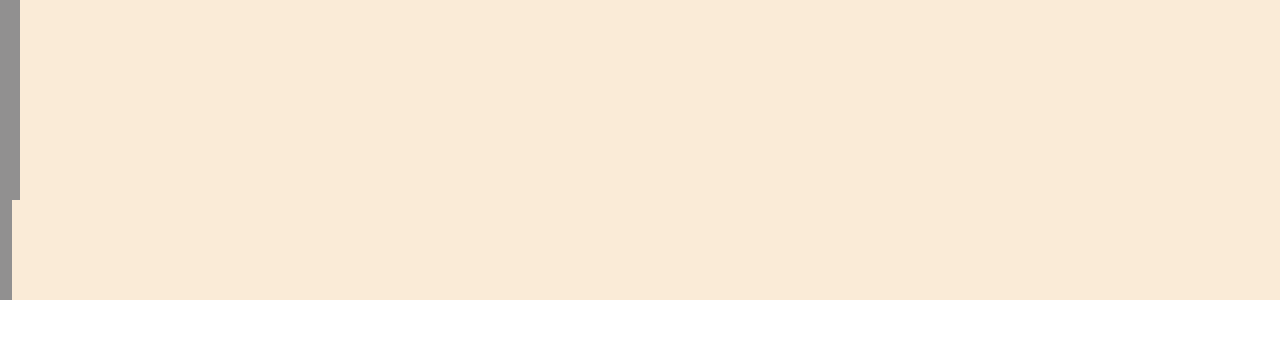
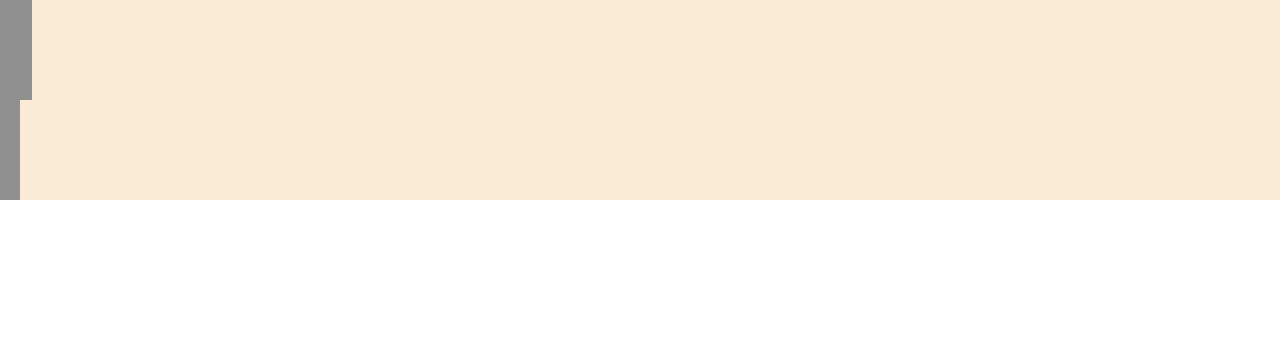
Before and after one commit to TyrnanBatch/algorithm-visualisation, a React (Create React App) app: page / in a window 1280 px wide. Shown: the top 338 px of the page. Built offline with nearby package versions, Linux system fonts and the light colour scheme.

Commit message:
bars not stack next to each other

```diff
--- a/src/App.css
+++ b/src/App.css
@@ -2,4 +2,5 @@
   height: 100vh;
   width: 100vw;
   background-color: antiquewhite;
+  display: flex;
 }
--- a/src/components/bar/Bar.tsx
+++ b/src/components/bar/Bar.tsx
@@ -6,7 +6,7 @@ interface BarProps {
     width: number;
 }
 
-export default function Bar (props : BarProps){
+export default function Bar (props : BarProps) : JSX.Element{
     return (
         <>
             <div
--- a/src/components/bars/Bars.tsx
+++ b/src/components/bars/Bars.tsx
@@ -8,9 +8,9 @@ let data: number[][] = [
 ]
 
 export default class Bars extends React.Component {
-    render() {
+    render() : JSX.Element {
 
-        let bars = (
+        let bars  : JSX.Element = (
             <>
                 {
                     data.map(function (val : number[]) {
```
